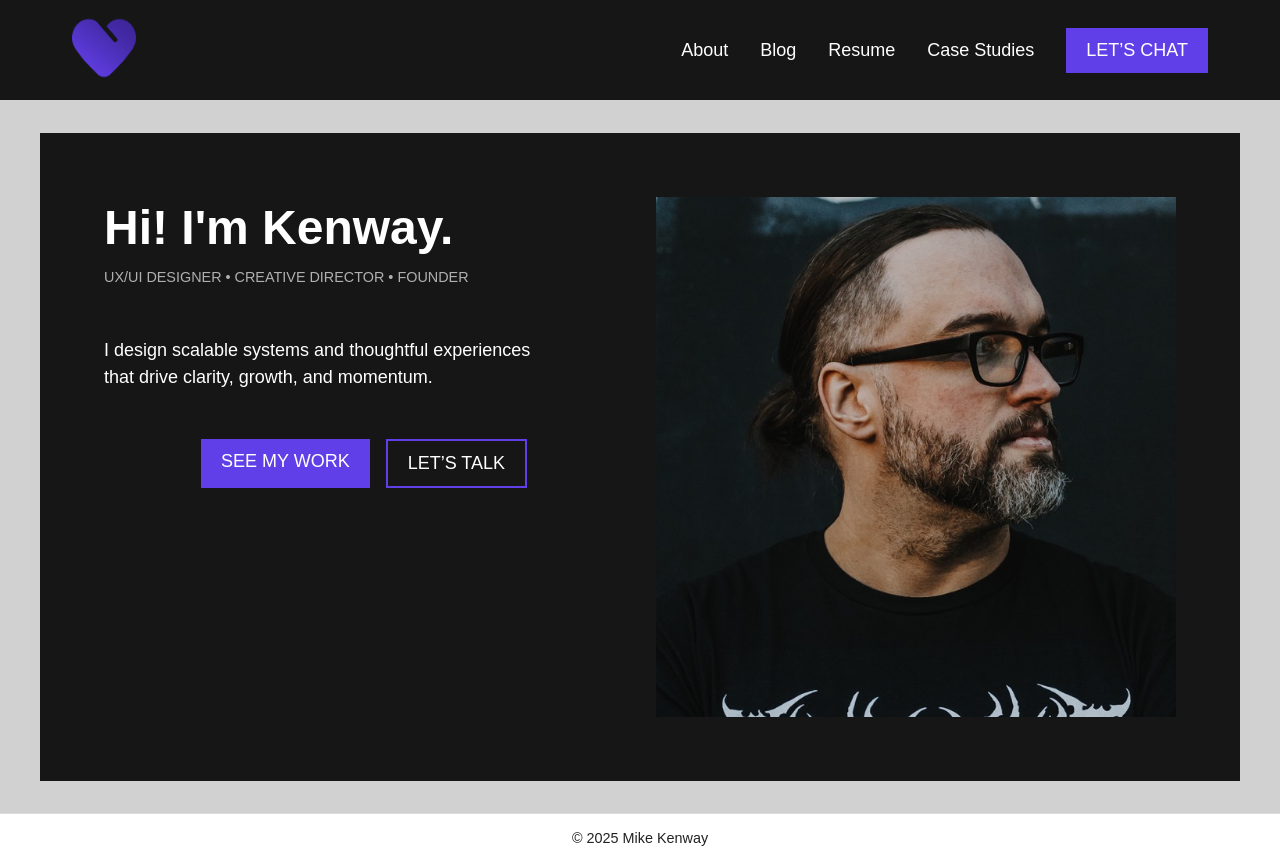
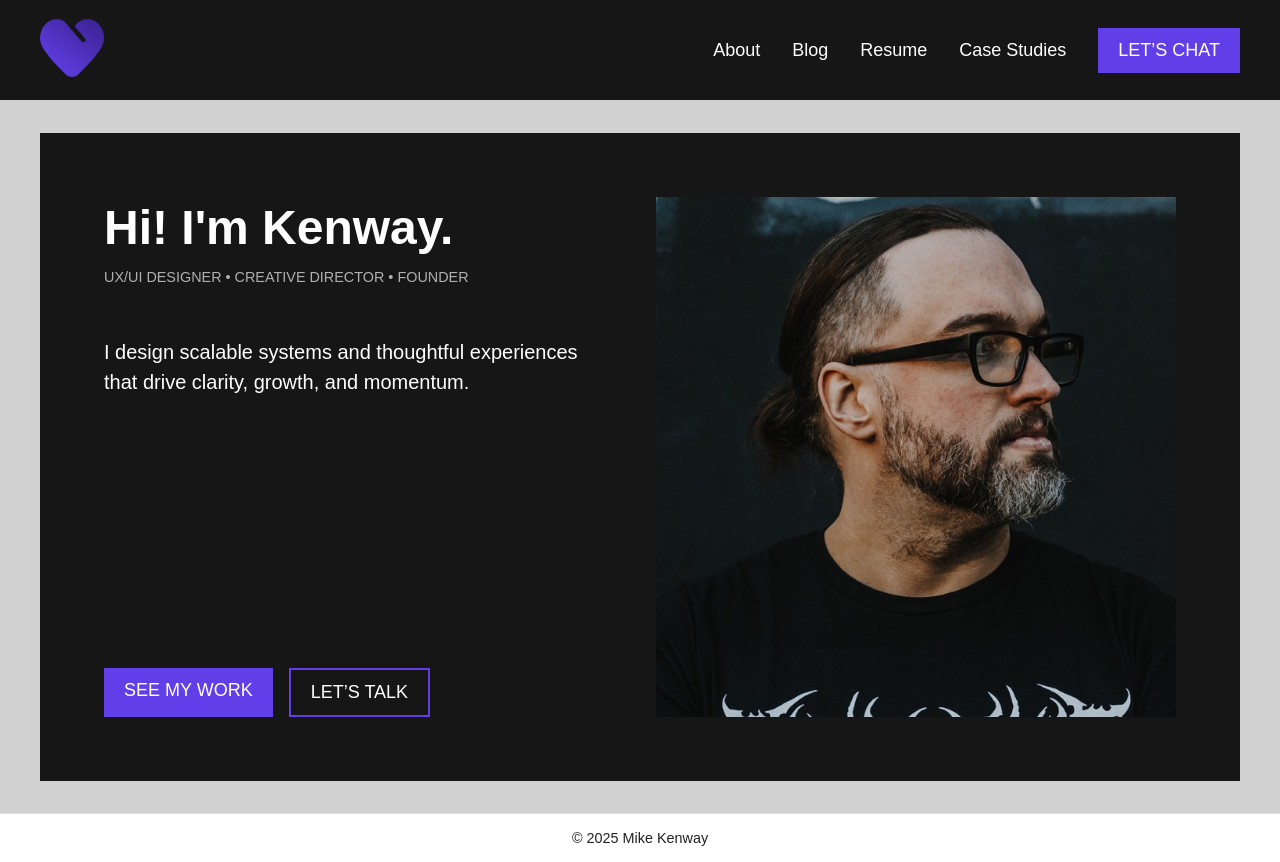
Before and after one commit to MikeKenway/mike-kenway, a Next.js app: page / in a window 1280 px wide. Built offline with nearby package versions, Linux system fonts and the light colour scheme.

Commit message:
Hero Layout v1

```diff
--- a/src/components/Hero/Hero.module.css
+++ b/src/components/Hero/Hero.module.css
@@ -24,6 +24,7 @@
   justify-items: left;
   text-align: left;
   font-size: 18px;
+  justify-content: space-between;
 }
 
 .heroImg {
@@ -38,17 +39,18 @@
 
 .heroText {
   padding: 32px 0px;
+  font-size: 20px;
 
 }
 
-.title {
+.heroTitle {
   font-size: 3rem;
   font-weight: 700;
   margin-bottom: 1.5rem;
   line-height: 1.3;
 }
 
-.subtitle {
+.heroSubtitle {
   font-size: .9rem;
   font-weight: 400;
   color: var(--smoke-300);
@@ -61,6 +63,6 @@
 .actions {
   display: flex;
   gap: 1rem;
-  justify-content: center;
+  justify-content: left;
   flex-wrap: wrap;
 }
--- a/src/components/Hero/Hero.tsx
+++ b/src/components/Hero/Hero.tsx
@@ -10,15 +10,17 @@ export default function Hero() {
       <div className={styles.heroGrid}>
         {/* Left Grid Column – Text */}
         <div className={styles.heroItem}>
-          <h1 className={styles.title}>Hi! I'm Kenway.</h1>
+ <div>
+            <h1 className={styles.heroTitle}>Hi! I'm Kenway.</h1>
 
-          <p className={styles.subtitle}>
+            <p className={styles.heroSubtitle}>
               UX/UI Designer • Creative Director • Founder
             </p>
             <p className={styles.heroText}>
               I design scalable systems and thoughtful experiences <br />
               that drive clarity, growth, and momentum.
             </p>
+ </div>
           <div className={styles.actions}>
             <Link
               href='/cases'
--- a/src/components/Navbar/Navbar.module.css
+++ b/src/components/Navbar/Navbar.module.css
@@ -14,7 +14,7 @@
   max-width: 1200px;
   margin: 0 auto;                  /* ✅ centers the nav inside wrapper */
   align-items: center;
-  padding: 1rem 2rem;
+  padding: 1rem 0;
   background-color: var(--smoke-950);
 }
 
```
Lines whose indentation alone changed are shown as unchanged.
